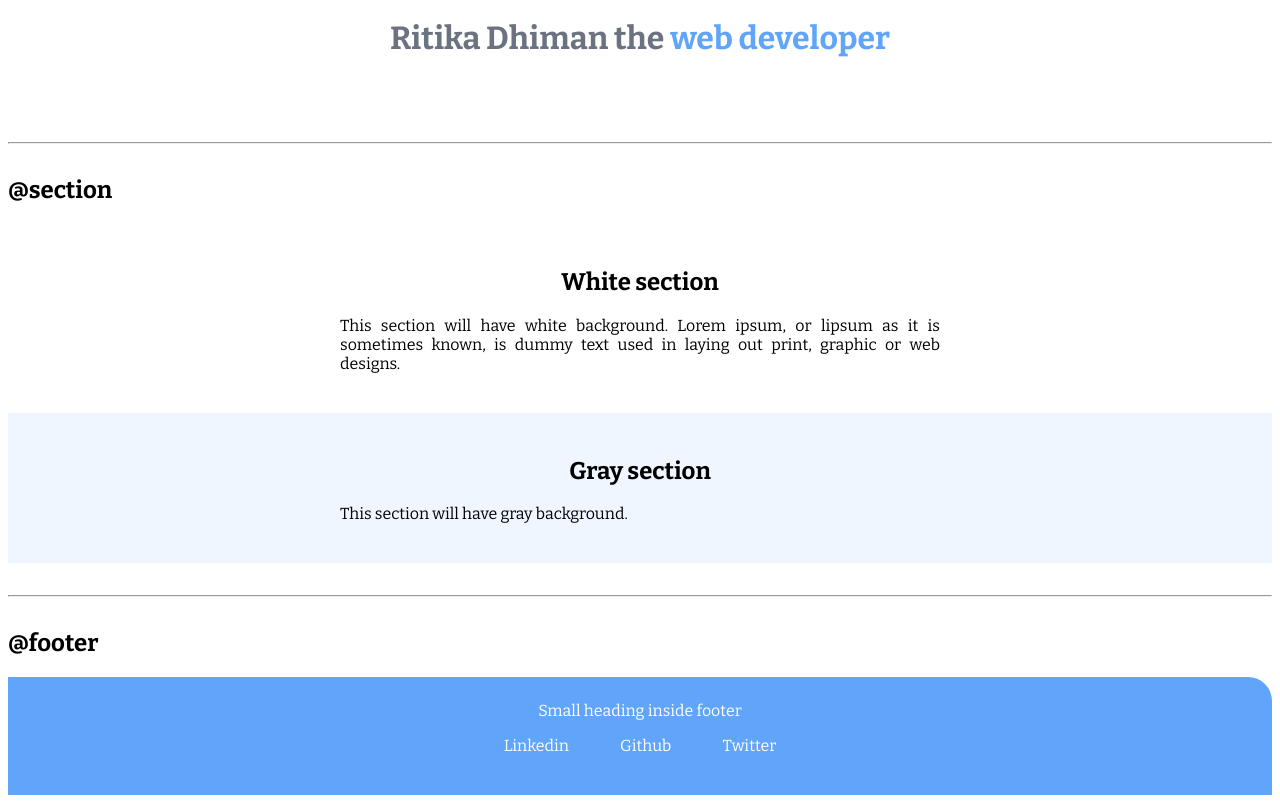
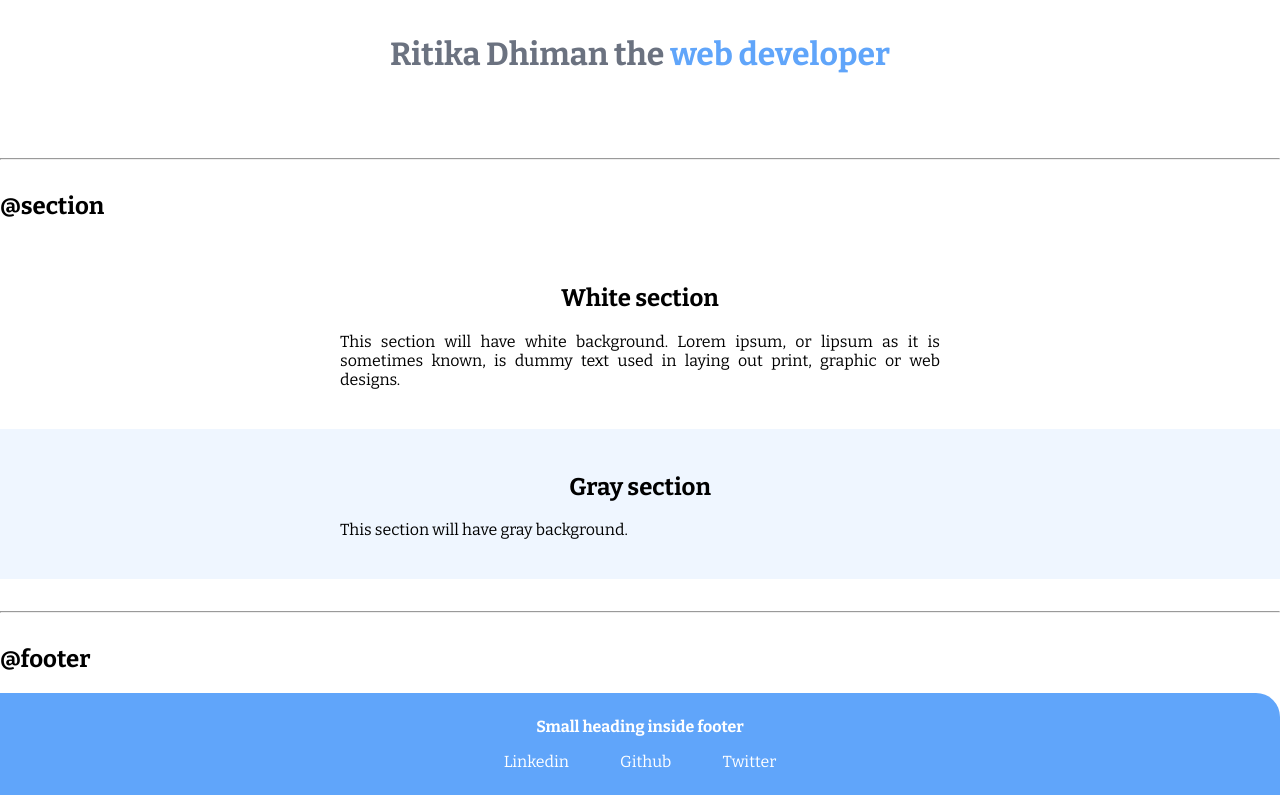
Before and after one commit to ritika99/component-library, a plain HTML site: page index.html in a window 1280 px wide. Shown: the part 2170-2973 px from the top of the page. Drawn offline with nearby package versions, Linux system fonts and the light colour scheme.

Commit message:
styles updated

```diff
--- a/index.html
+++ b/index.html
@@ -145,7 +145,7 @@
 
     <footer class="footer">
         <div class="footer-heading">Small heading inside footer</div>
-        <ul class="social-links">
+        <ul class="footer-pills">
             <li class="list-item-inline"><a href="/" class="link">Linkedin</a></li>
             <li class="list-item-inline"><a href="/" class="link">Github</a></li>
             <li class="list-item-inline"><a href="/" class="link">Twitter</a></li>
--- a/styles.css
+++ b/styles.css
@@ -10,6 +10,7 @@
 
 body {
     font-family: 'Bitter', serif;
+    margin: auto;
 }
 
 hr {
@@ -61,7 +62,7 @@ hr {
 .navigation {
     background-color: var(--primary-color);
     color: white;
-    padding: 1.5rem 0.5rem;
+    padding: 2rem 0.5rem;
     border-bottom-left-radius: 1.5rem;
 }
 
@@ -129,12 +130,18 @@ hr {
     background-color: var(--primary-color);
     border-top-right-radius: 1.5rem;
     color: white;
-    padding: 1.5rem 0.5rem;
+    padding: 1.5rem 0rem;
     text-align: center;
 }
 
-.footer ul {
+.footer-heading {
+    margin-bottom: 1rem;
+    font-weight: bold;
+}
+
+.footer-pills {
     padding-left: 0rem;
+    margin: auto;
 }
 
 .footer .link {
```
